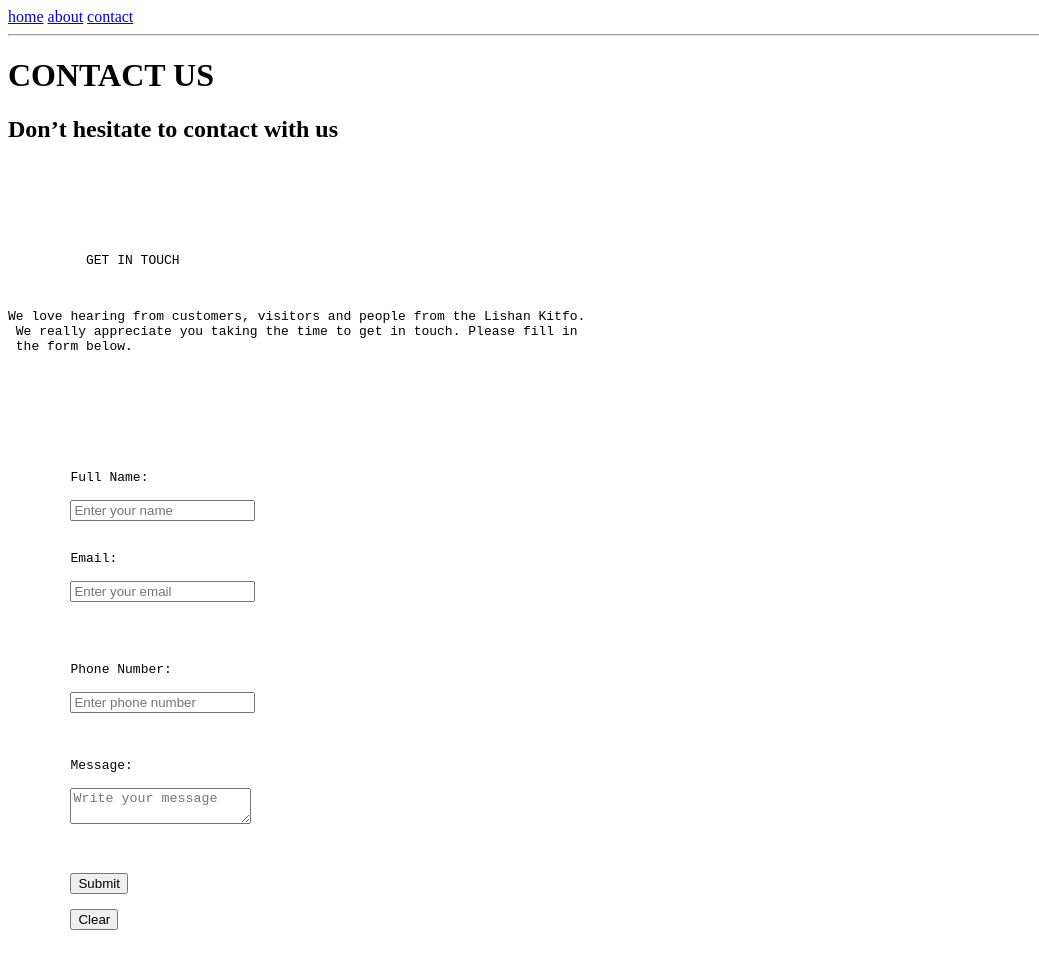
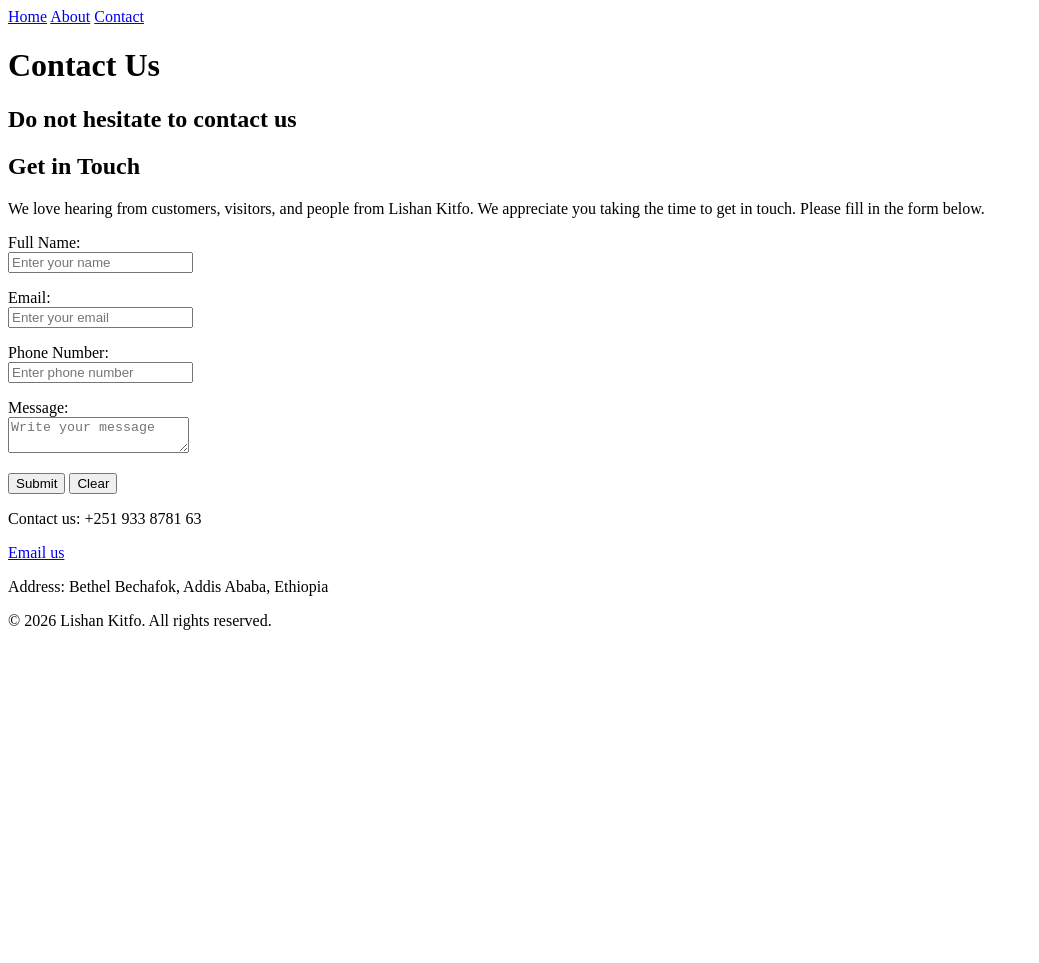
Before and after one commit to DEVELOPERlilroba/LISHAN-KITFO-AND-CATERING, a plain HTML site: page Downloads/lishankitfo/thirdpage.html in a window 1280 px wide. Shown: the top 963 px of the page, without its empty margins (0-1039 px from the left). After the commit the page ends 800 px from the top, so only its background shows below. Drawn offline with Linux system fonts and the light colour scheme.

Commit message:
Validate Lishan Kitfo pages
Co-authored-by: Copilot <223556219+Copilot@users.noreply.github.com>

```diff
--- a/Downloads/lishankitfo/thirdpage.html
+++ b/Downloads/lishankitfo/thirdpage.html
@@ -3,70 +3,52 @@
 <head>
     <meta charset="UTF-8">
     <meta name="viewport" content="width=device-width, initial-scale=1.0">
-    <title>Document</title>
+    <title>Contact Lishan Kitfo</title>
 </head>
 <body>
-  <a href="firstpage.html">home</a> <a href="secondpage.html">about</a> <a href="thirdpage.html">contact</a>
-    <hr>
-    <h1>CONTACT US</h1>
-    <h2>Don’t hesitate to contact with us</h2>
+    <header>
+        <nav aria-label="Main navigation">
+            <a href="index.html">Home</a>
+            <a href="secondpage.html">About</a>
+            <a href="thirdpage.html">Contact</a>
+        </nav>
+    </header>
 
+    <main>
+        <h1>Contact Us</h1>
+        <h2>Do not hesitate to contact us</h2>
+        <section>
+            <h2>Get in Touch</h2>
+            <p>We love hearing from customers, visitors, and people from Lishan Kitfo. We appreciate you taking the time to get in touch. Please fill in the form below.</p>
 
+            <form>
+                <p>
+                    <label for="full-name">Full Name:</label><br>
+                    <input id="full-name" name="name" type="text" placeholder="Enter your name">
+                </p>
+                <p>
+                    <label for="email">Email:</label><br>
+                    <input id="email" name="email" type="email" placeholder="Enter your email">
+                </p>
+                <p>
+                    <label for="phone">Phone Number:</label><br>
+                    <input id="phone" name="phone" type="tel" placeholder="Enter phone number">
+                </p>
+                <p>
+                    <label for="message">Message:</label><br>
+                    <textarea id="message" name="message" placeholder="Write your message"></textarea>
+                </p>
+                <button type="submit">Submit</button>
+                <button type="reset">Clear</button>
+            </form>
+        </section>
+    </main>
 
-    <pre texttype="strong">
-
-
-
-
-
-          GET IN TOUCH </pre>
-    <pre>
-
-<p>We love hearing from customers, visitors and people from the Lishan Kitfo.
- We really appreciate you taking the time to get in touch. Please fill in
- the form below.</p>
-<pre>
-
-
-    <form>
-
-        <label>Full Name:</label><br>
-        <input type="text" placeholder="Enter your name"><br>
-
-        <label>Email:</label><br>
-        <input type="email" placeholder="Enter your email"><br><br>
-
-
-        <label>Phone Number:</label><br>
-        <input type="tel" placeholder="Enter phone number"><br><br>
-
-        <label>Message:</label><br>
-        <textarea placeholder="Write your message"></textarea><br><br>
-
-        <input type="submit" value="Submit">
-
-        <input type="reset" value="Clear">
-
-    </form>
-
-
-
-
-
-
-
-
-
-
-
-
-
-
-
-Address: bethel bechafok, Addis Ababa, Ethiopia
-Phone: +251 933 8781 63
-Email: contact@lishankitfo.com
-
-
+    <footer>
+        <p>Contact us: +251 933 8781 63</p>
+        <p><a href="mailto:lishankocho@gmail.com">Email us</a></p>
+        <p>Address: Bethel Bechafok, Addis Ababa, Ethiopia</p>
+        <p>&copy; 2026 Lishan Kitfo. All rights reserved.</p>
+    </footer>
 </body>
 </html>
```
Also changed, not shown: Downloads/lishankitfo/firstpage.html (deleted, +0 -92 lines), Downloads/lishankitfo/index.html (added, +95 -0 lines), Downloads/lishankitfo/secondpage.html (+22 -25 lines).
